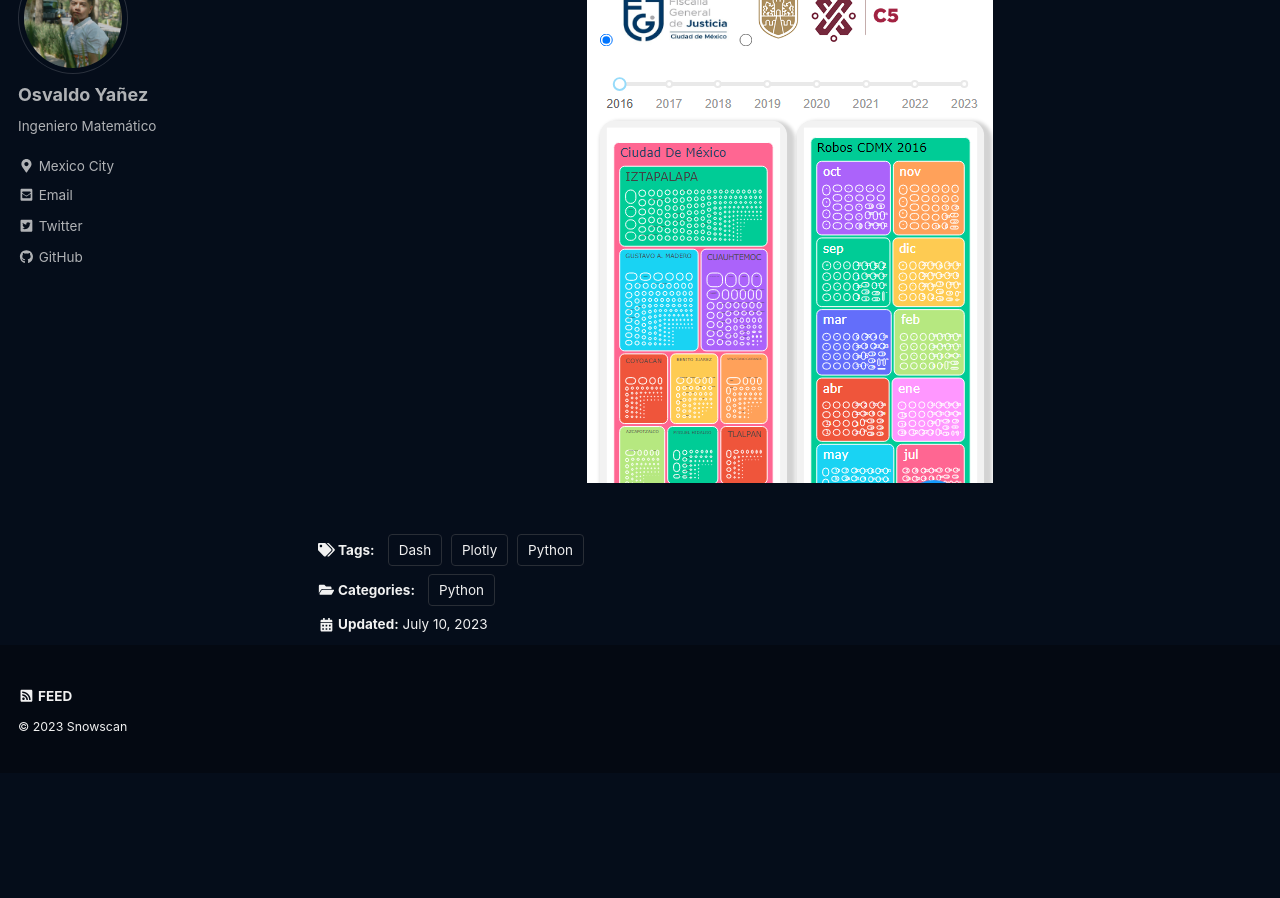
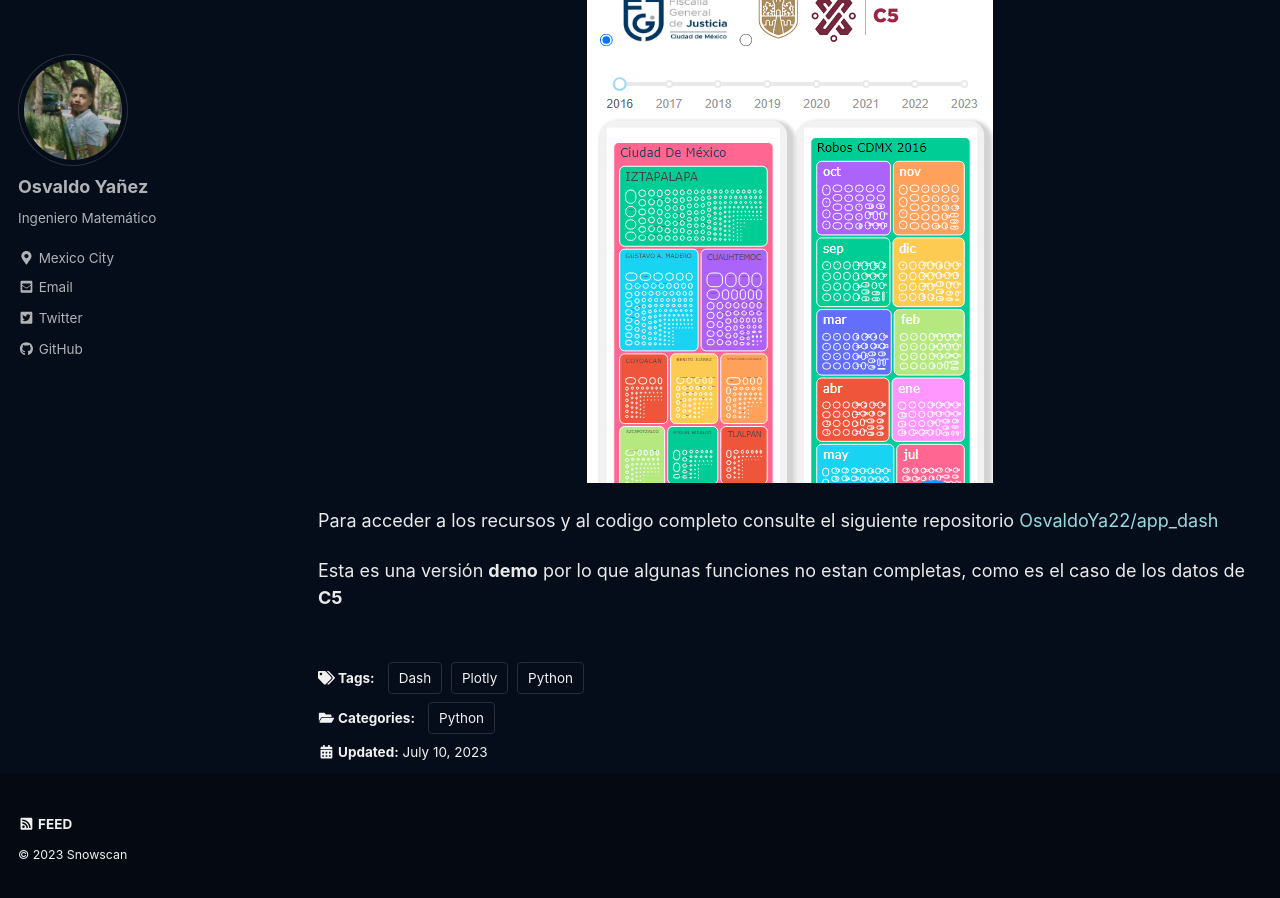
Before and after one commit to OsvaldoYa22/OsvaldoYa22.github.io, a Jekyll site: the page built from _posts/2018-11-18-tcp-bind-shellcode.md, in a window 1280 px wide and 900 px high, scrolled down 10640 px. Built offline with Jekyll 4.4.1, drawn with Linux system fonts in a browser that asks for light colours; cached includes are drawn as plain includes; a script that is not in the unit is left out; before the commit the page ends 11413 px from its top, so only the background shows below that; some of the changed text lies outside the part shown.

Commit message:
Update 2018-11-18-tcp-bind-shellcode.md

```diff
--- a/_posts/2018-11-18-tcp-bind-shellcode.md
+++ b/_posts/2018-11-18-tcp-bind-shellcode.md
@@ -1,6 +1,6 @@
 ---
 layout: single
-title: Robos - Dash
+title: app - Dash
 excerpt: " Dash es una libreria de interfaz de usuario/framework de Python para crear aplicaciones web analíticas, por ejemplo el análisis de datos, exploración de datos, visualización, modelado, control de instrumentos e informes.  Dash se basa en Flask, React y Plotly, y combina la potencia de estas tecnologías para proporcionar una manera sencilla de crear aplicaciones web interactivas con visualizaciones de datos dinámicas."
 date: 2023-07-10
 classes: wide
@@ -249,3 +249,7 @@ Dentro de cada `html.Div` se mostrara el analsis "Econometrico" o "Descriptivo"
 <p align="center">
   <img src="/assets/images/Captura_MOVIL_02.PNG" alt="Imagen centrada" />
 </p>
+
+Para acceder a los recursos y al codigo completo consulte el siguiente repositorio [OsvaldoYa22/app_dash](https://github.com/OsvaldoYa22/app_dash/tree/main)
+
+Esta es una versión __demo__ por lo que algunas funciones no estan completas, como es el caso de los datos de __C5__
```
